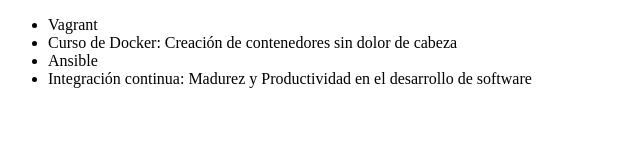
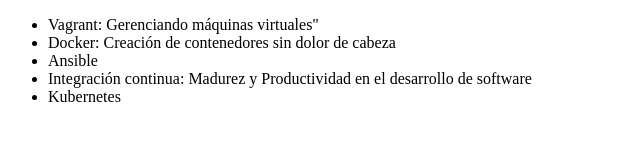
Before and after one commit to Israelbychi/pruebas_Alura, a plain HTML site: page index.html in a window 1280 px wide. Shown: the whole page, without its empty margins (0-640 px from the left). Drawn offline with Linux system fonts and the light colour scheme.

Commit message:
Actualizando errores

```diff
--- a/index.html
+++ b/index.html
@@ -2,14 +2,15 @@
 <html lang = "en">
 <head>
      <meta charset = "UTF-8">
-     <title> Vagrant: Gerenciando máquinas virtuales" </title>
+     <title> Lista de Cursos de DevOps de Alura </title>
 </head>
 <body>
      <ul>
-         <li> Vagrant </li>
-         <li> Curso de Docker: Creación de contenedores sin dolor de cabeza </li>
+         <li> Vagrant: Gerenciando máquinas virtuales" </li>
+         <li> Docker: Creación de contenedores sin dolor de cabeza </li>
          <li> Ansible </li>
          <li> Integración continua: Madurez y Productividad en el desarrollo de software </li>
+         <li>Kubernetes</li>
      </ul>
 </body>
 </html>
```
